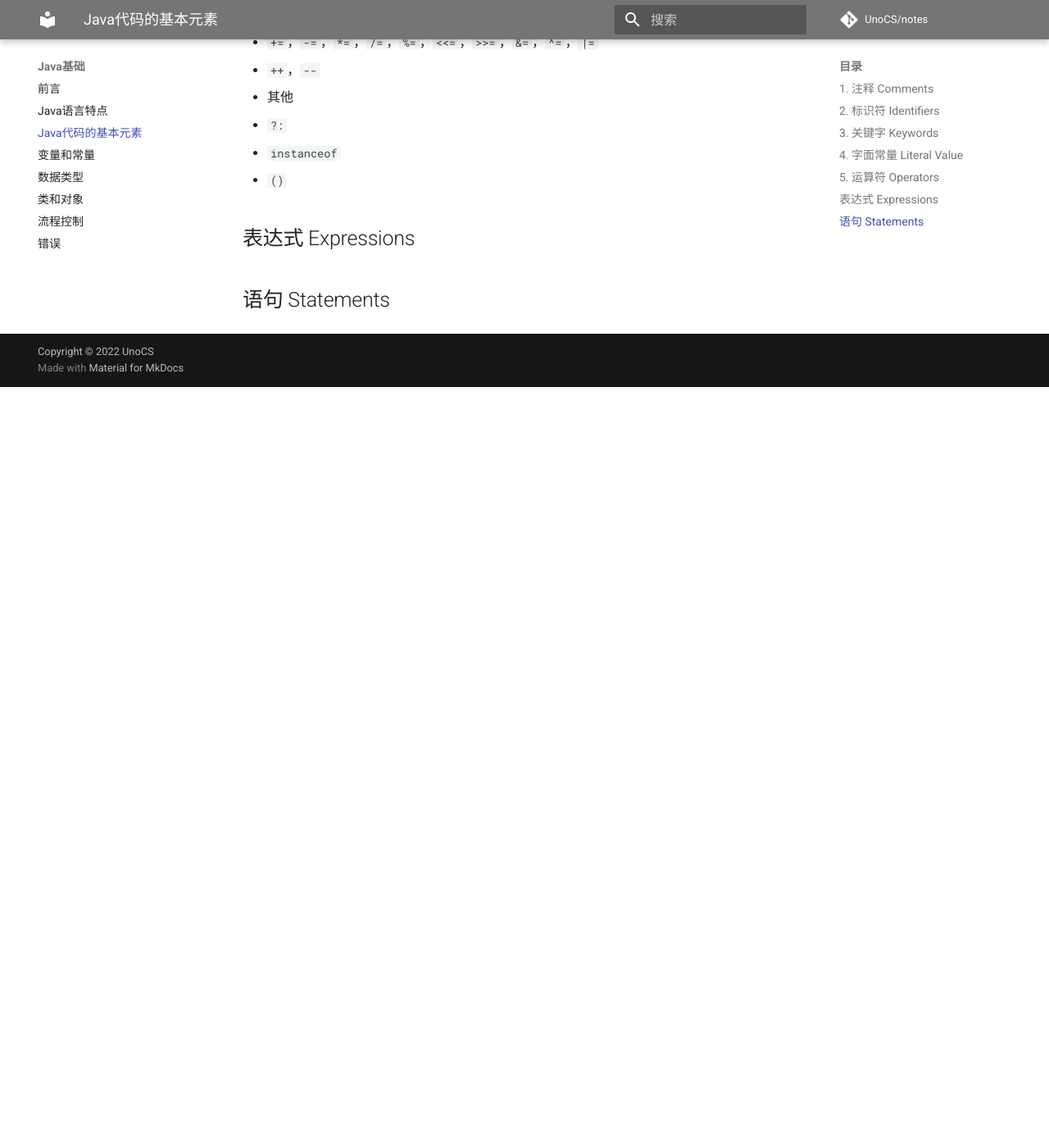
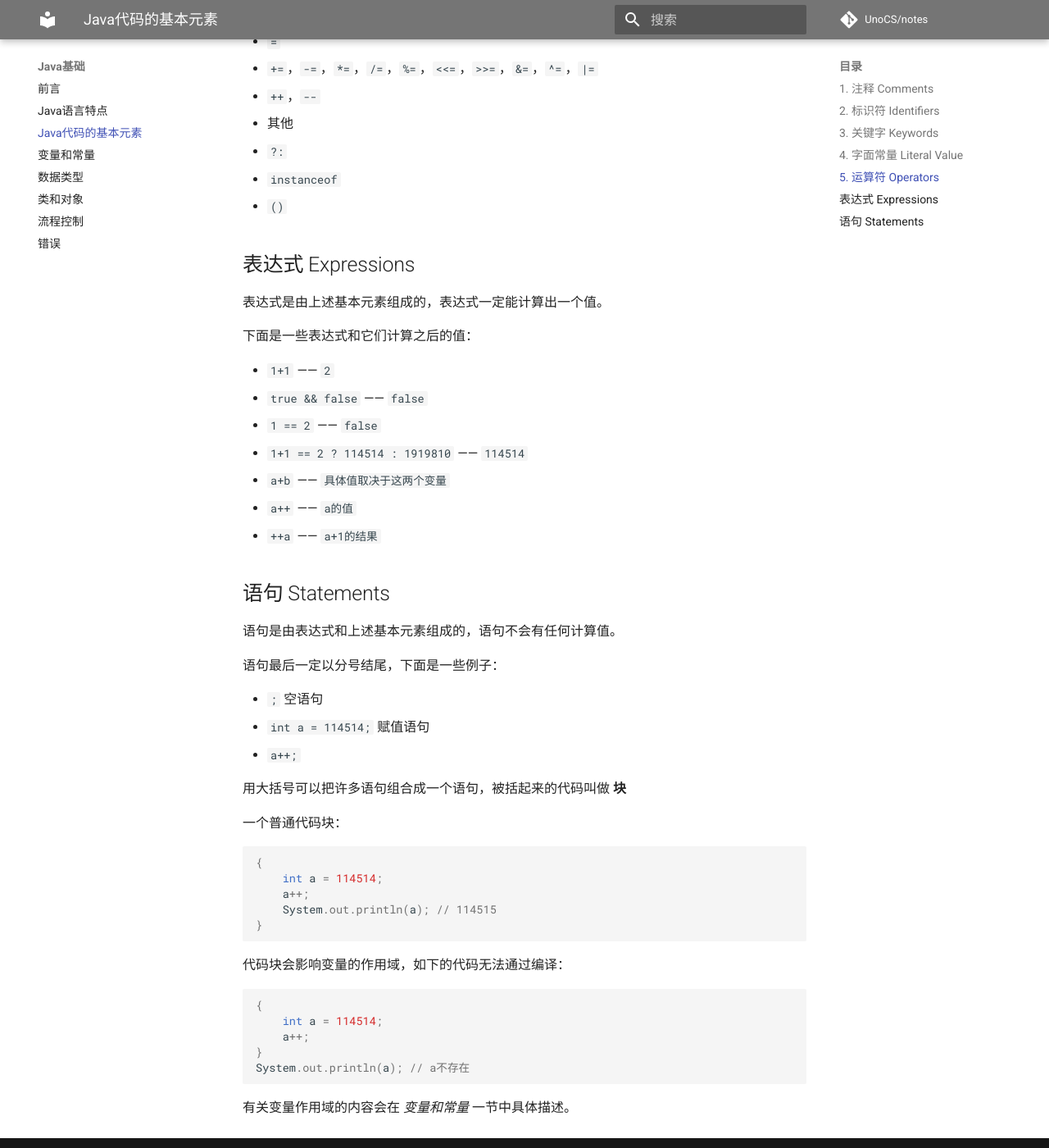
Before and after one commit to UnoCS/notes, an MkDocs documentation site: the page built from docs/language_basics/elements.md, in a window 1280 px wide and 1400 px high, scrolled down 5421 px. Shown: the whole window at 82% size. Built offline with MkDocs 1.6.1 and Material for MkDocs 9.7.7, drawn with Linux system fonts in a browser that asks for light colours; comment, search, counter and statistics services are not loaded; before the commit the page ends 5893 px from its top, so only the background shows below that.

Commit message:
Finish elements.md

````diff
--- a/docs/language_basics/elements.md
+++ b/docs/language_basics/elements.md
@@ -177,4 +180,48 @@ Java中的运算符可以分为这几类：
 
 ## 表达式 Expressions
 
+表达式是由上述基本元素组成的，表达式一定能计算出一个值。
+
+下面是一些表达式和它们计算之后的值：
+
+- `1+1` —— `2`
+- `true && false` —— `false`
+- `1 == 2` —— `false`
+- `1+1 == 2 ? 114514 : 1919810` —— `114514`
+- `a+b` —— `具体值取决于这两个变量`
+- `a++` —— `a的值`
+- `++a` —— `a+1的结果`
+
 ## 语句 Statements
+
+语句是由表达式和上述基本元素组成的，语句不会有任何计算值。
+
+语句最后一定以分号结尾，下面是一些例子：
+
+- `;` 空语句
+- `int a = 114514;` 赋值语句
+- `a++;`
+
+用大括号可以把许多语句组合成一个语句，被括起来的代码叫做 **块**
+
+一个普通代码块：
+
+```java
+{
+    int a = 114514;
+    a++;
+    System.out.println(a); // 114515
+}
+```
+
+代码块会影响变量的作用域，如下的代码无法通过编译：
+
+```java
+{
+    int a = 114514;
+    a++;
+}
+System.out.println(a); // a不存在
+```
+
+有关变量作用域的内容会在 *变量和常量* 一节中具体描述。
````
Also changed, not shown: other parts of docs/language_basics/elements.md (+10 -7 lines), docs/language_basics/features.md (+2 -2 lines).
